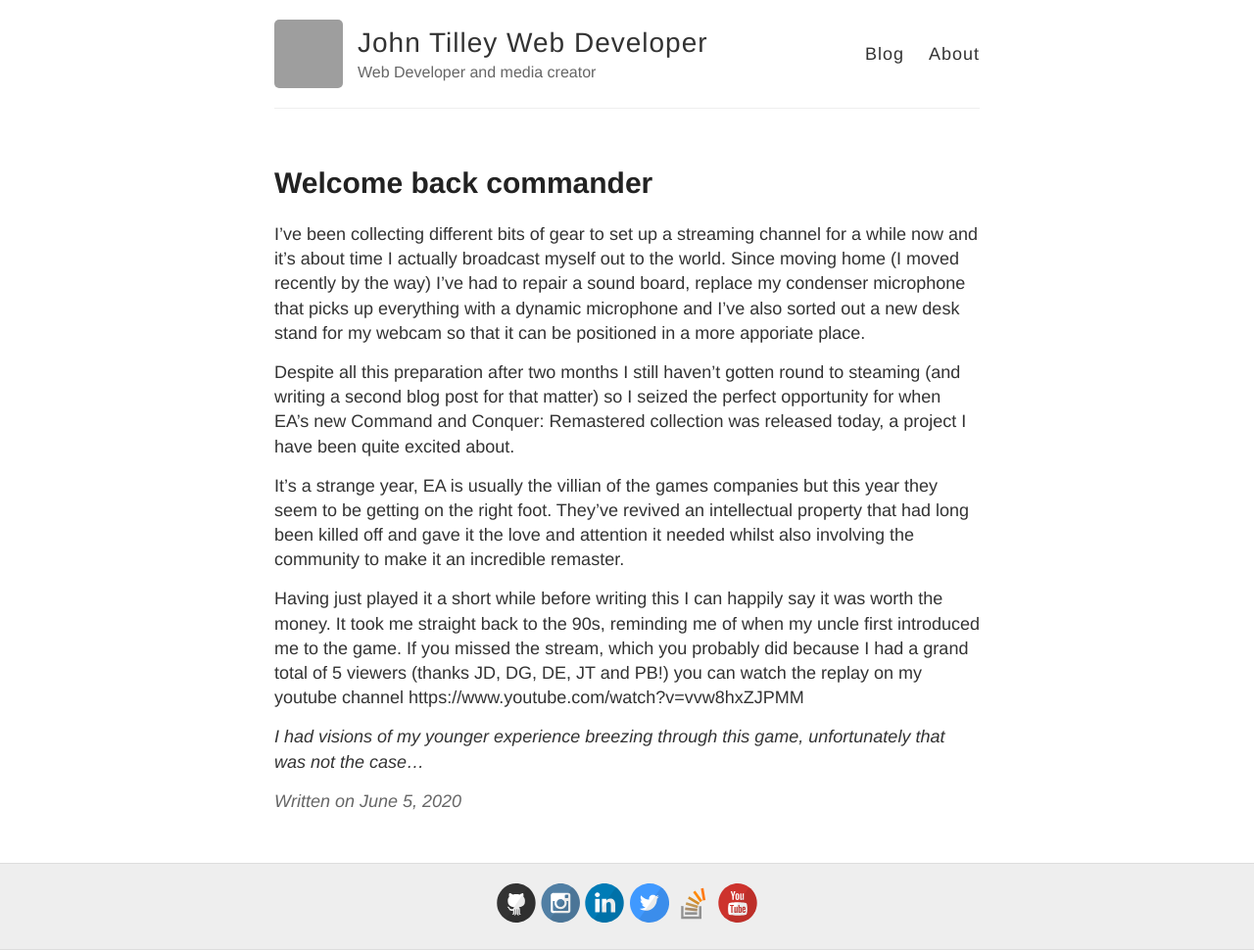
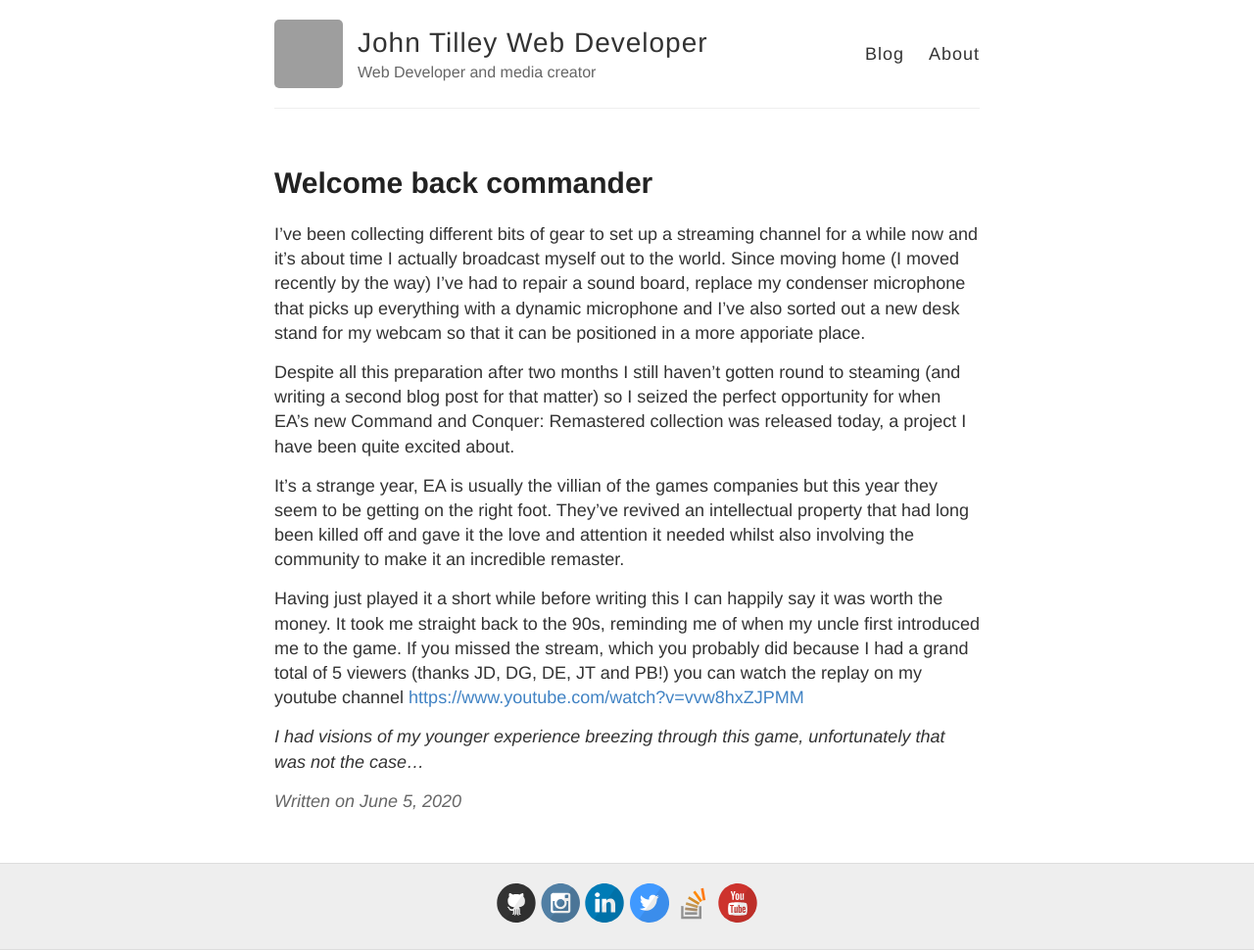
Before and after one commit to johnatilley/johnatilley.github.io, a Jekyll site: the page built from _posts/2020-06-05-welcome-back-commander.md, in a window 1280 px wide. Shown: the whole page at 98% size. Built offline with Jekyll 4.4.1, drawn with Linux system fonts in a browser that asks for light colours; comment, search, counter and statistics services are not loaded; part of the change alters nothing that is shown; grey boxes are pictures that could not be loaded.

```diff
--- a/_posts/2020-06-05-welcome-back-commander.md
+++ b/_posts/2020-06-05-welcome-back-commander.md
@@ -9,6 +9,6 @@ Despite all this preparation after two months I still haven't gotten round to st
 
 It's a strange year, EA is usually the villian of the games companies but this year they seem to be getting on the right foot. They've revived an intellectual property that had long been killed off and gave it the love and attention it needed whilst also involving the community to make it an incredible remaster.
 
-Having just played it a short while before writing this I can happily say it was worth the money. It took me straight back to the 90s, reminding me of when my uncle first introduced me to the game. If you missed the stream, which you probably did because I had a grand total of 5 viewers (thanks JD, DG, DE, JT and PB!) you can watch the replay on my youtube channel https://www.youtube.com/watch?v=vvw8hxZJPMM
+Having just played it a short while before writing this I can happily say it was worth the money. It took me straight back to the 90s, reminding me of when my uncle first introduced me to the game. If you missed the stream, which you probably did because I had a grand total of 5 viewers (thanks JD, DG, DE, JT and PB!) you can watch the replay on my youtube channel [https://www.youtube.com/watch?v=vvw8hxZJPMM](https://www.youtube.com/watch?v=vvw8hxZJPMM)
 
 *I had visions of my younger experience breezing through this game, unfortunately that was not the case...*
```
